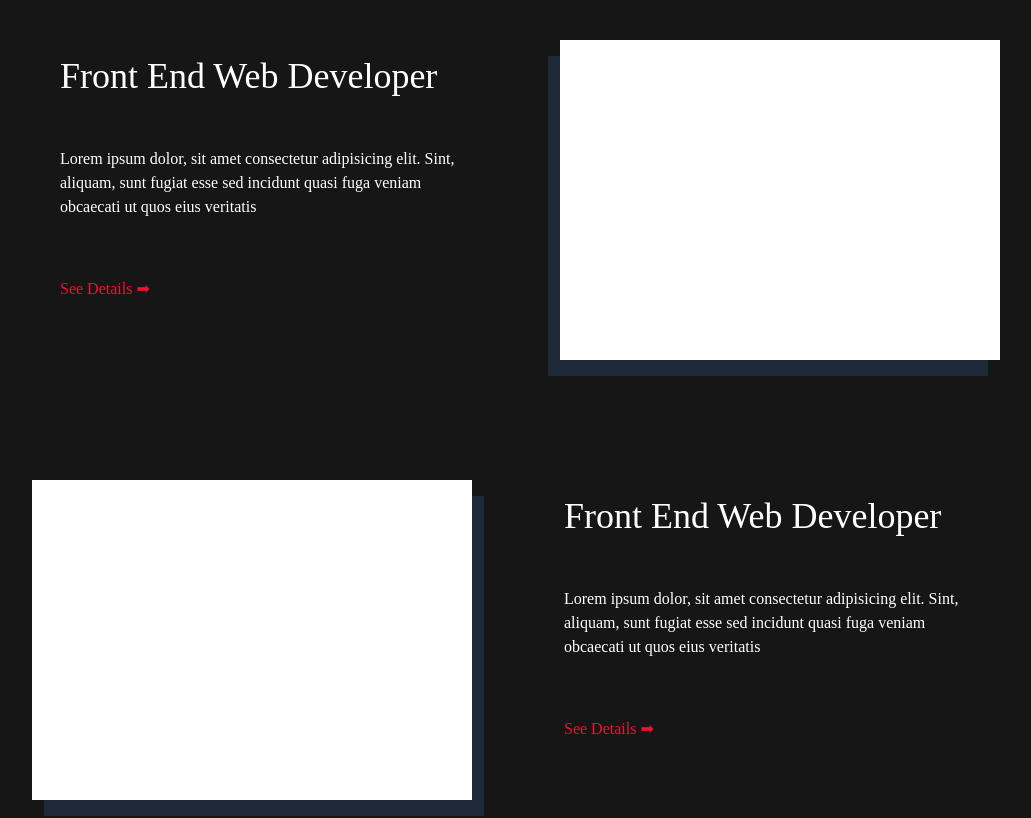
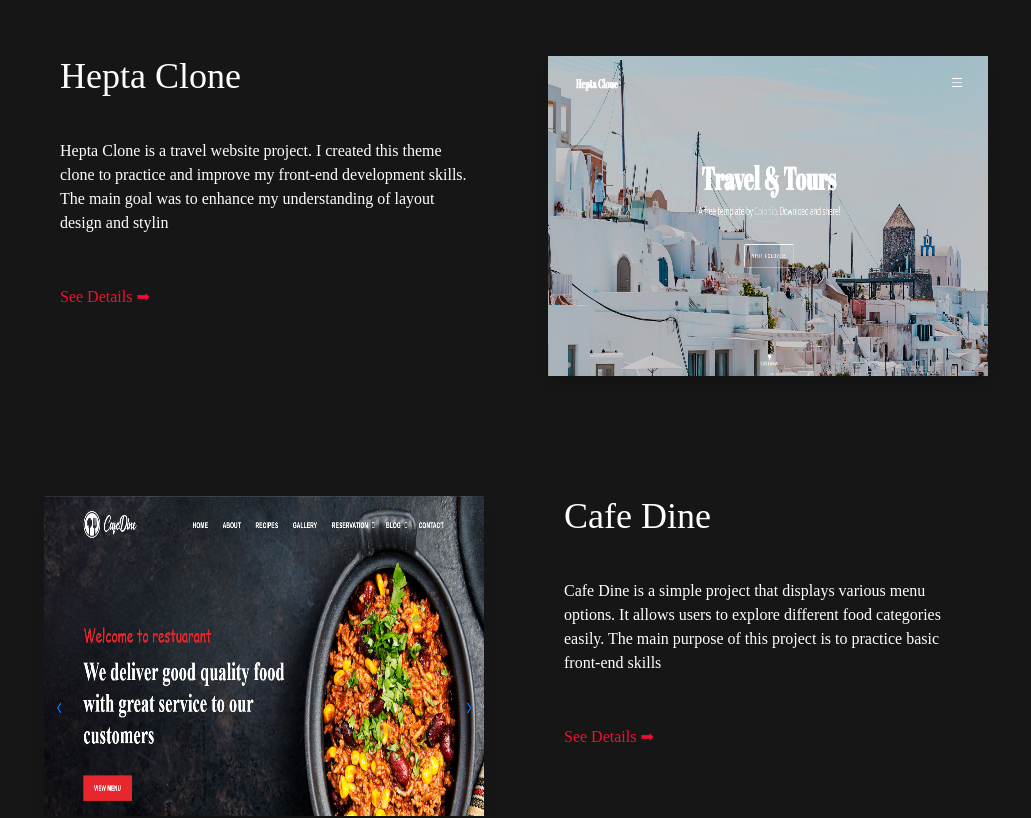
Before and after one commit to FAHADAZHAR806/Portfolio, a React (Vite) app: page /Home in a window 1280 px wide. Shown: the part 2480-3298 px from the top of the page, without its empty margins (124-1155 px from the left). Built offline with nearby package versions, Linux system fonts and the light colour scheme.

Commit message:
updated all

```diff
--- a/Components/Home/selected.jsx
+++ b/Components/Home/selected.jsx
@@ -1,7 +1,28 @@
 import React from 'react'
 
 export default function Selected() {
+
+  const projects = [
+    {
+      id: 1,
+      title: "CafeDine",
+      image: "/images/Project1.PNG ", // project image link
+      link: "https://cafedine-8bf78f.netlify.app/",
+    },
+
+  ];
+  const projects1 = [
+    {
+      id: 1,
+      title: "Hepta travel",
+      image: "/images/Project2.PNG ", // project image link
+      link: "https://nimble-paprenjak-921093.netlify.app/",
+    },
+
+  ];
   return (
+
+
    <>
     <div data-aos="fade-up" className="Pricing grid w-full justify-items-start p-4 max-w-5xl m-auto sm:grid-cols-1  sm:justify-items-center text-amber-50 ">
         <h1 className="text-3xl font-bold"> SELECTED WORKS</h1>
@@ -14,15 +35,29 @@ export default function Selected() {
       </div>
       <div data-aos="fade-up" className="intro grid px-4 py-20 grid-cols-1 gap-4 max-w-5xl m-auto sm:grid-cols-1  sm:justify-items-center  lg:grid-cols-2 ">
     <div className='grid gap-4  sm:grid-col-1 sm:gap-6  text-[#FFFFFF] sm:p-10'>
-        <p className='text-4xl'>Front End Web Developer</p>
-        <p  >Lorem ipsum dolor, sit amet consectetur adipisicing elit. Sint, aliquam, sunt fugiat
-        esse sed incidunt quasi fuga veniam obcaecati ut quos eius veritatis</p>
-        <button className='rounded-2xl w-40 text-left  h-10 text-[#F50D32] sm:w-40 sm:h-10'>See Details ➡</button>
+        <p className='text-4xl'>Hepta Clone</p>
+        <p  >Hepta Clone is a travel website project.
+I created this theme clone to practice and improve my front-end development skills.
+The main goal was to enhance my understanding of layout design and stylin</p>
+        <button className='rounded-2xl w-40 text-left  h-10 text-[#F50D32] sm:w-40 sm:h-10' onClick={() => window.open('https://nimble-paprenjak-921093.netlify.app/')}>See Details ➡</button>
 
     </div>
 
    <div className='bg-gray-800 mt-10 w-80 h-80 sm:w-110'>
-   <div className=' bg-white  w-full h-full -mt-4 float-right -mr-3'> </div>
+   <div className="grid grid-cols-1   ">
+        {projects1.map((project) => (
+          <a
+            key={project.id}
+            target="_blank"
+            rel="noopener noreferrer"
+            className="group"
+          >
+            <div className="bg-white  overflow-hidden shadow-lg hover:scale-105 duration-300 cursor-pointer">
+              <img src={project.image} alt={project.title} className="w-full h-80 " />
+            </div>
+          </a>
+        ))}
+      </div>
    </div>
 
 
@@ -33,13 +68,27 @@ export default function Selected() {
 
 
    <div className='bg-gray-800 mx-3 sm:mx-0 mt-10 w-80 h-80 sm:w-110'>
-   <div className=' bg-white  w-full h-full -mt-4 float-left -ml-3'> </div>
+   <div className="grid grid-cols-1   ">
+        {projects.map((project) => (
+          <a
+            key={project.id}
+            target="_blank"
+            rel="noopener noreferrer"
+            className="group"
+          >
+            <div className="bg-white  overflow-hidden shadow-lg hover:scale-105 duration-300 cursor-pointer">
+              <img src={project.image} alt={project.title} className="w-full h-80 " />
+            </div>
+          </a>
+        ))}
+      </div>
    </div>
    <div className='grid gap-4 mt-10 sm:mt-0  sm:grid-col-1 sm:gap-6  text-[#FFFFFF] sm:p-10'>
-        <p className='text-4xl'>Front End Web Developer</p>
-        <p  >Lorem ipsum dolor, sit amet consectetur adipisicing elit. Sint, aliquam, sunt fugiat
-        esse sed incidunt quasi fuga veniam obcaecati ut quos eius veritatis</p>
-        <button className='rounded-2xl w-40 text-left  h-10 text-[#F50D32] sm:w-40 sm:h-10'>See Details ➡</button>
+        <p className='text-4xl'>Cafe Dine</p>
+        <p  >Cafe Dine is a simple project that displays various menu options.
+It allows users to explore different food categories easily.
+The main purpose of this project is to practice basic front-end skills</p>
+        <button className='rounded-2xl w-40 text-left  h-10 text-[#F50D32] sm:w-40 sm:h-10' onClick={() => window.open('https://cafedine-8bf78f.netlify.app/')} >See Details ➡</button>
 
     </div>
 
```
Also changed, not shown: public/images/Project1.PNG (added), public/images/Project2.PNG (added).
